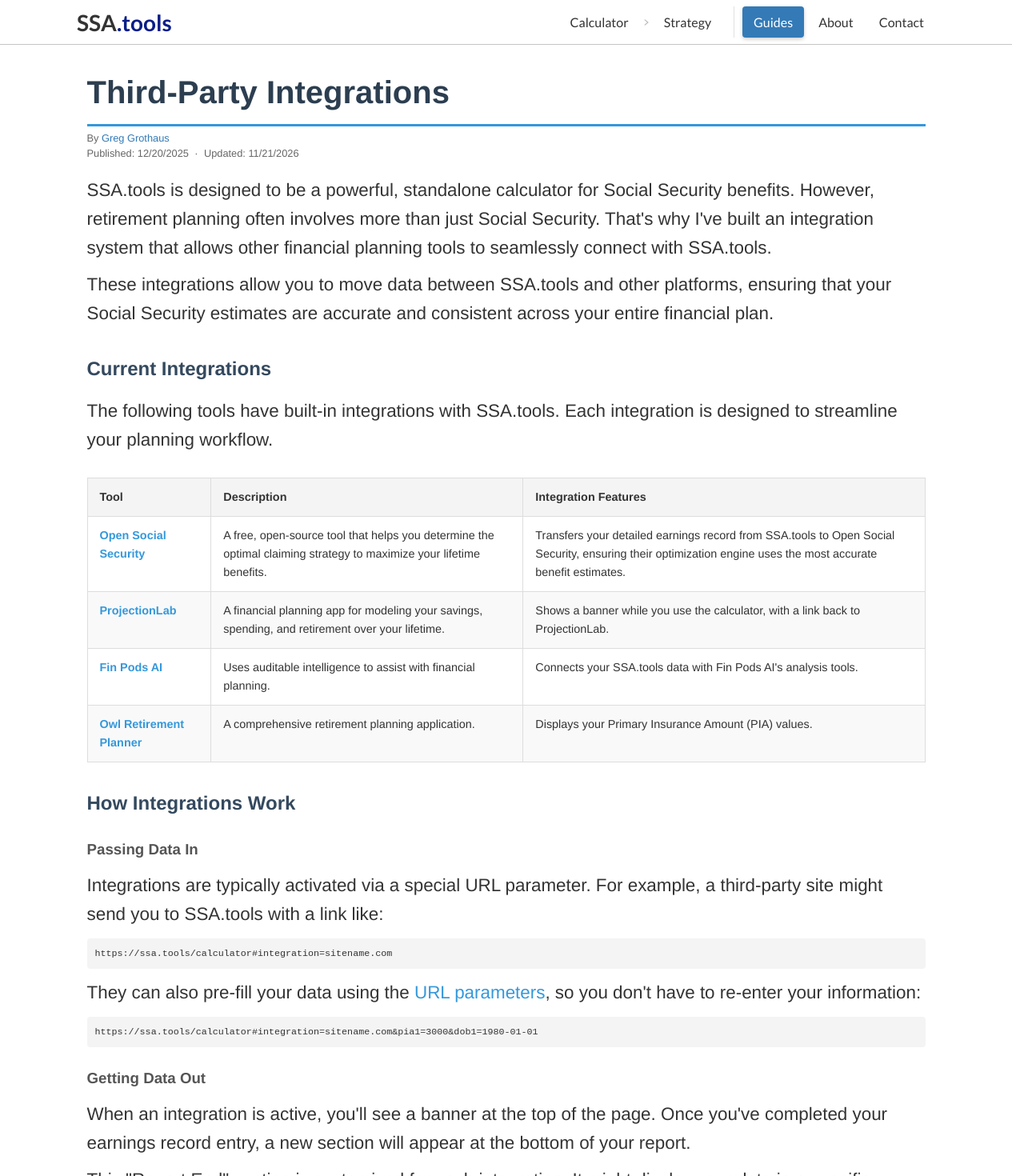
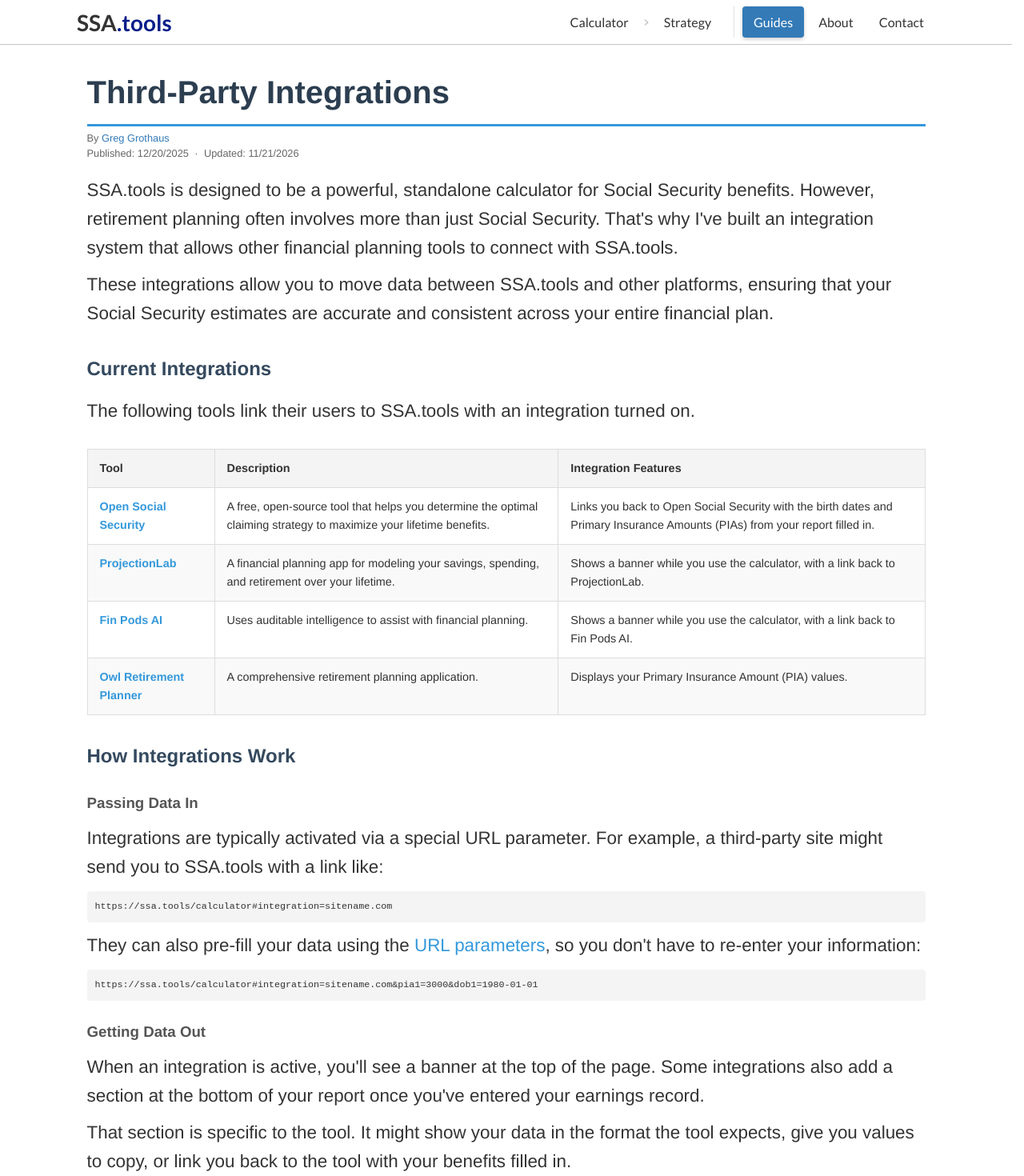
Before and after one commit to Gregable/social-security-tools, a SvelteKit app: page /guides/integrations in a window 1280 px wide. Shown: the top 1470 px of the page at 80% size. Built offline with nearby package versions, Linux system fonts and the light colour scheme.

Commit message:
docs(guides): describe what each listed integration does
Open Social Security receives birth dates and PIAs, not the earnings record; Fin Pods AI, like ProjectionLab, shows a banner with a link back. Getting Data Out now says only some integrations add a report section. Drops two filler phrases.

```diff
--- a/src/routes/guides/integrations/+page.svelte
+++ b/src/routes/guides/integrations/+page.svelte
@@ -41,7 +41,7 @@
     SSA.tools is designed to be a powerful, standalone calculator for Social
     Security benefits. However, retirement planning often involves more than
     just Social Security. That's why I've built an integration system that
-    allows other financial planning tools to seamlessly connect with SSA.tools.
+    allows other financial planning tools to connect with SSA.tools.
   </p>
 
   <p>
@@ -52,8 +52,8 @@
 
   <h2>Current Integrations</h2>
   <p>
-    The following tools have built-in integrations with SSA.tools. Each
-    integration is designed to streamline your planning workflow.
+    The following tools link their users to SSA.tools with an integration
+    turned on.
   </p>
 
   <table class="integration-table">
@@ -76,9 +76,8 @@
           strategy to maximize your lifetime benefits.
         </td>
         <td>
-          Transfers your detailed earnings record from SSA.tools to Open Social
-          Security, ensuring their optimization engine uses the most accurate
-          benefit estimates.
+          Links you back to Open Social Security with the birth dates and
+          Primary Insurance Amounts (PIAs) from your report filled in.
         </td>
       </tr>
       <tr>
@@ -102,7 +101,8 @@
           Uses auditable intelligence to assist with financial planning.
         </td>
         <td>
-          Connects your SSA.tools data with Fin Pods AI's analysis tools.
+          Shows a banner while you use the calculator, with a link back to Fin
+          Pods AI.
         </td>
       </tr>
       <tr>
@@ -137,13 +137,13 @@
   <h3>Getting Data Out</h3>
   <p>
     When an integration is active, you'll see a banner at the top of the page.
-    Once you've completed your earnings record entry, a new section will appear
-    at the bottom of your report.
+    Some integrations also add a section at the bottom of your report once
+    you've entered your earnings record.
   </p>
   <p>
-    This "Report End" section is customized for each integration. It might
-    display your data in a specific format, provide copy-paste values, or offer
-    a button to send your calculated benefits back to the third-party tool.
+    That section is specific to the tool. It might show your data in the format
+    the tool expects, give you values to copy, or link you back to the tool
+    with your benefits filled in.
   </p>
 
   <h2>Interested in Integrating?</h2>
```
